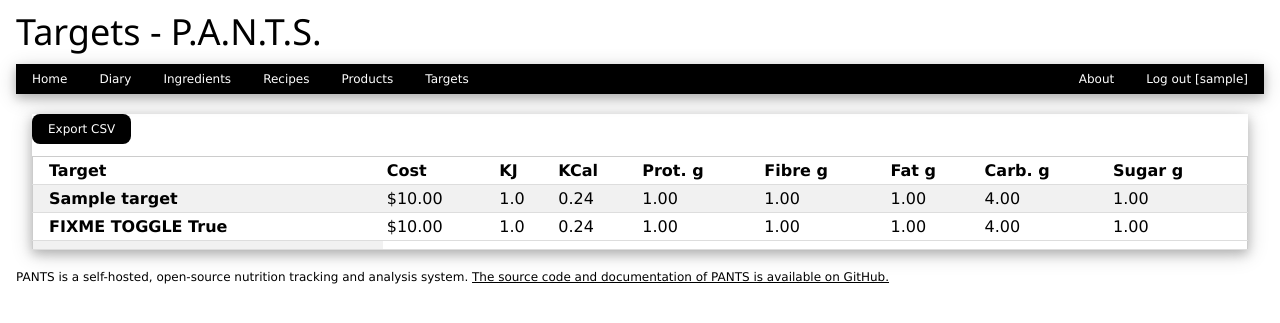
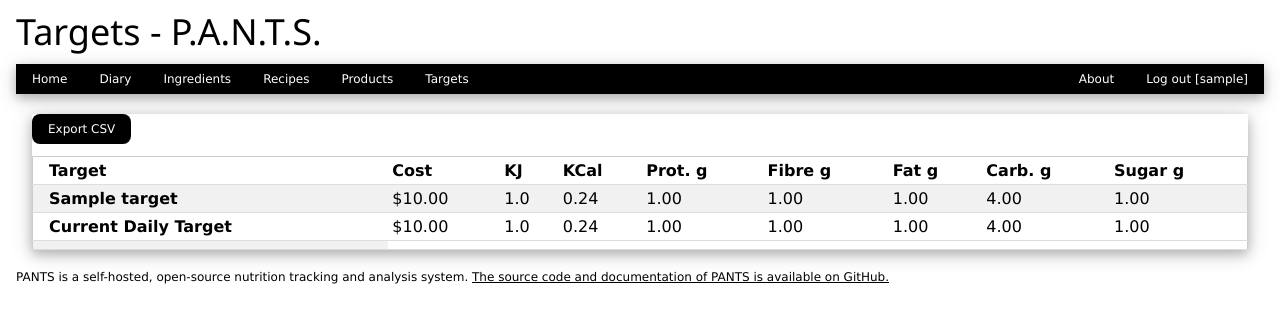
Before and after one commit to dylanleigh/PriceAndNutritionTrackingSystem, a Django app: page /targets/ in a window 1280 px wide. Shown: the top 323 px of the page. Run offline with Django 3.2, Linux system fonts and the light colour scheme; a user stored in the database is signed in; tables that the repository leaves empty hold one stand-in row (values such as "Sample post").

Commit message:
rm fixme in template

```diff
--- a/pants/targets/templates/targets/target_list.html
+++ b/pants/targets/templates/targets/target_list.html
@@ -44,7 +44,7 @@
          {% endwith %}
       </tr>
       <tr>
-         <th>FIXME TOGGLE {{targ.daily_target}}</th>
+         <th>{{targ.daily_target|yesno:"Current Daily Target,,"}}</th>
          {% with targ.minimum.nutrition_data as ndata %}
             <td>${{ndata.cost}}</td>
             <td>{{ndata.kilojoules}}</td>
```
